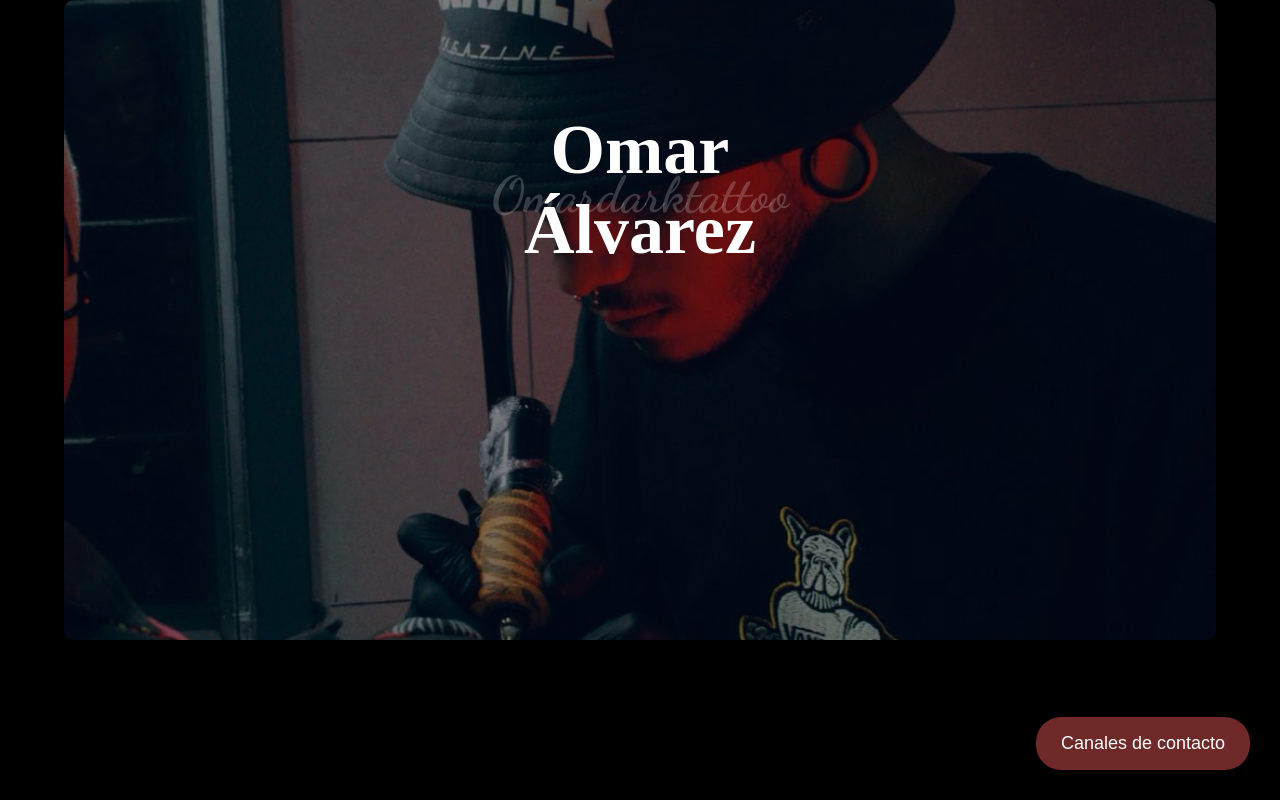
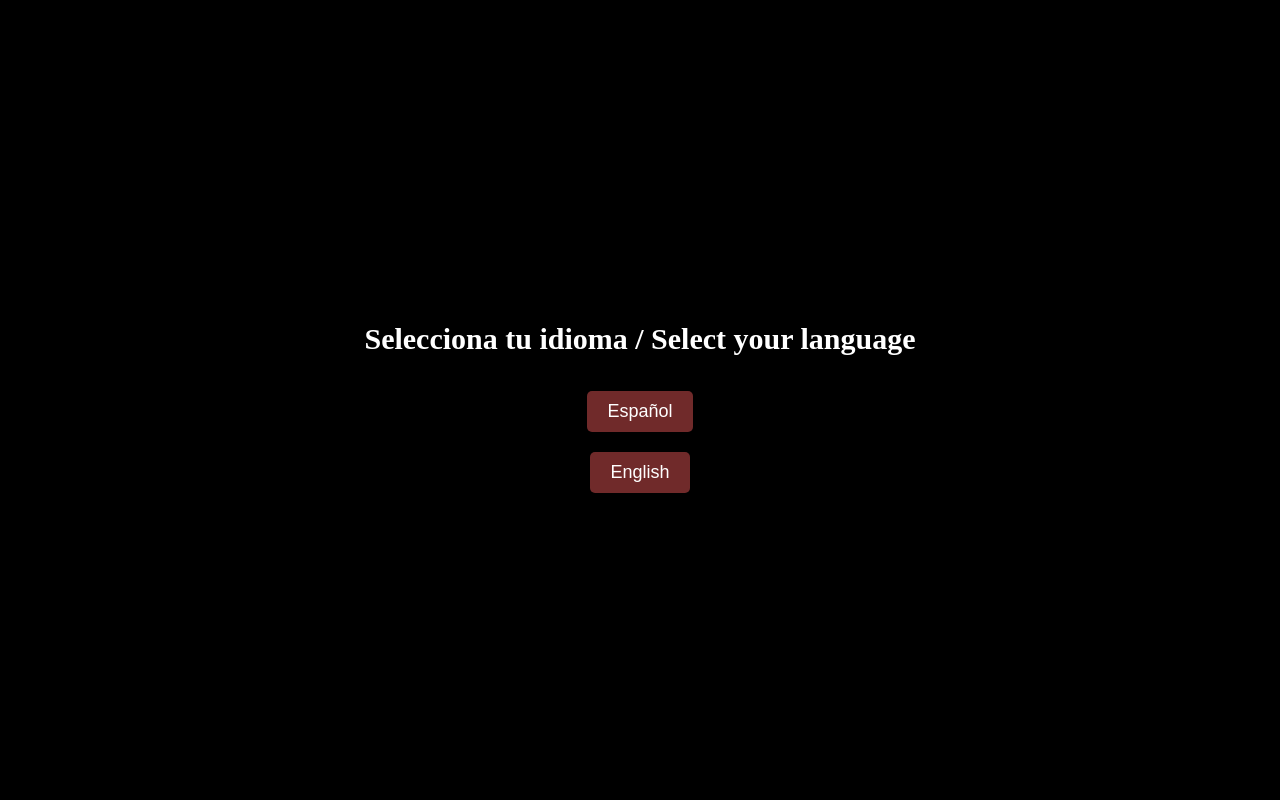
Before and after one commit to danielarodriguez4/Portfolio, a React (Vite) app: page / in a window 1280 px wide. Shown: the top 800 px of the page. Built offline with nearby package versions, Linux system fonts and the light colour scheme; a web font is replaced by a local one.

Commit message:
Se agrega la opción de los idiomas

```diff
--- /dev/null
+++ b/src/LanguageSelector.jsx
@@ -0,0 +1,50 @@
+import React, { useState, useEffect } from "react";
+
+const LanguageSelector = ({ onSelectLanguage }) => {
+  const [language, setLanguage] = useState(localStorage.getItem("language") || "");
+
+  useEffect(() => {
+    if (language) {
+      onSelectLanguage(language);
+    }
+  }, [language, onSelectLanguage]);
+
+  const handleLanguageSelect = (lang) => {
+    setLanguage(lang);
+    localStorage.setItem("language", lang);
+    onSelectLanguage(lang);
+  };
+
+  return (
+    <div style={styles.container}>
+      <h2>Selecciona tu idioma / Select your language</h2>
+      <button style={styles.button} onClick={() => handleLanguageSelect("es")}>Español</button>
+      <button style={styles.button} onClick={() => handleLanguageSelect("en")}>English</button>
+    </div>
+  );
+};
+
+const styles = {
+  container: {
+    display: "flex",
+    flexDirection: "column",
+    justifyContent: "center",
+    alignItems: "center",
+    height: "100vh",
+    backgroundColor: "#000",
+    color: "#fff",
+    fontSize: "20px",
+  },
+  button: {
+    margin: "10px",
+    padding: "10px 20px",
+    fontSize: "18px",
+    backgroundColor: "#702a2a",
+    color: "white",
+    border: "none",
+    cursor: "pointer",
+    borderRadius: "5px",
+  },
+};
+
+export default LanguageSelector;
--- a/src/PortfolioPage.css
+++ b/src/PortfolioPage.css
@@ -17,7 +17,7 @@
   font-weight: 700;
   color: rgba(255, 255, 255, 0.2); /* Blanco transparente */
   position: absolute;
-  top: 155px;
+  top: 160px;
   left: 50%; /* Centrar en relación con el padre */
   transform: translateX(-50%); /* Asegura el centrado exacto */
   z-index: 1;
@@ -66,7 +66,7 @@ body {
   background-repeat: no-repeat;
   color: white;
   border-radius: 10px;
-  margin-bottom: 50px ;
+  margin-bottom: 5px ;
 }
 
 /* Agregar un overlay oscuro para mejorar el contraste */
@@ -91,7 +91,6 @@ body {
 .header h1 {
   font-size: 40px;
   font-weight: bold;
-  margin: 0;
 }
 
 .header p {
@@ -155,7 +154,7 @@ body {
 
 .hero h2 {
   font-size: 24px;
-  margin-bottom: 10px;
+  margin-bottom: 5px;
   font-weight: bold;
 }
 
--- a/src/PortfolioPage.jsx
+++ b/src/PortfolioPage.jsx
@@ -1,9 +1,41 @@
-import React, { useState } from "react";
-import "./PortfolioPage.css"; // Archivo de estilos CSS externo
+import React, { useState, useEffect } from "react";
+import LanguageSelector from "./LanguageSelector";
+import "./PortfolioPage.css";
 
 const PortfolioPage = () => {
+  const [language, setLanguage] = useState(localStorage.getItem("language") || "");
   const [selectedImage, setSelectedImage] = useState(null);
-  const [isOpen, setIsOpen] = useState(false); // Estado para abrir/cerrar el menú
+  const [isOpen, setIsOpen] = useState(false);
+
+  useEffect(() => {
+    if (!language) return;
+    localStorage.setItem("language", language);
+  }, [language]);
+
+  if (!language) {
+    return <LanguageSelector onSelectLanguage={setLanguage} />;
+  }
+
+  const texts = {
+    es: {
+      aboutMe: "Sobre mí",
+      description:
+        "Soy Omar Álvarez, tatuador con 8 años de experiencia, viviendo actualmente en Medellín, Colombia, pero con posibilidad de llevar mi arte a cualquier lugar del mundo. Mi pasión por el arte me llevó a especializarme en el estilo tradicional, donde las líneas sólidas, los colores vibrantes y la estética atemporal se convierten en mi sello personal.",
+      portfolio: "Conoce mi trabajo",
+      contact: "Canales de contacto",
+      otherSection: "Otra sección",
+      otherContent: "Te quiero mucho precioso"
+    },
+    en: {
+      aboutMe: "About Me",
+      description:
+        "I am Omar Álvarez, a tattoo artist with 8 years of experience, currently living in Medellín, Colombia, but with the possibility of bringing my art anywhere in the world. My passion for art led me to specialize in the traditional style, where solid lines, vibrant colors, and timeless aesthetics become my signature.",
+      portfolio: "See My Work",
+      contact: "Contact Channels",
+      otherSection: "Another Section",
+      otherContent: "I love you so much, precious"
+    },
+  };
 
   const images = [
     "/legs.jpeg", "/legs2.jpeg", "/leg2.jpeg", "/leg1.jpeg", "/woman1.jpeg",
@@ -13,37 +45,24 @@ const PortfolioPage = () => {
   ];
 
   return (
-    <>
-
-      {/* Contenedor principal */}
     <div className="container">
-        {/* Header con imagen de fondo */}
       <header className="header">
         <div className="header-overlay"></div>
-
-          {/* 🔹 Texto doble superpuesto */}
         <div className="header-title">
           <span className="text-back">Omardarktattoo</span>
           <span className="text-front">Omar Álvarez</span>
         </div>
-
-         { /*<div className="header-content">
-            <h1>Omar Álvarez</h1>
-            <p>Explorando el arte del tatuaje con pasión y detalle.</p>
-          </div> */}
-
       </header>
 
-        {/* Hero Section */}
       <section className="hero">
         <div className="hero-content">
-            <h2>Sobre mí</h2>
-            <p>Soy Omar Álvarez, tatuador con 8 años de experiencia, viviendo actualmente en Medellín, Colombia, pero con posibilidad de llevar mi arte a cualquier lugar del mundo. Mi pasión por el arte me llevó a especializarme en el estilo tradicional, donde las líneas sólidas, los colores vibrantes y la estética atemporal se convierten en mi sello personal. A lo largo de mi trayectoria, he perfeccionado mi técnica para crear tatuajes llenos de carácter y personalidad. Me esfuerzo en cada pieza para garantizar calidad y detalle, asegurando que cada diseño perdure en el tiempo.</p>
+          <h2>{texts[language].aboutMe}</h2>
+          <p>{texts[language].description}</p>
         </div>
       </section>
-        {/* Portfolio Section */}
+
       <section id="portfolio" className="portfolio">
-          <h2>Conoce mi trabajo</h2>
+        <h2>{texts[language].portfolio}</h2>
         <div className="gallery grid-layout">
           {images.map((src, index) => (
             <div key={index} className="artwork" onClick={() => setSelectedImage(src)}>
@@ -53,7 +72,6 @@ const PortfolioPage = () => {
         </div>
       </section>
 
-        {/* Modal para imagen ampliada */}
       {selectedImage && (
         <div className="modal" onClick={() => setSelectedImage(null)}>
           <div className="modal-content" onClick={(e) => e.stopPropagation()}>
@@ -63,19 +81,16 @@ const PortfolioPage = () => {
         </div>
       )}
 
-        {/* About Section */}
-        <section id="about" className="about">
-          <h2>Otra sección</h2>
-          <p>Te quiero mucho precioso</p>
+      <section className="other-section">
+        <h2>{texts[language].otherSection}</h2>
+        <p>{texts[language].otherContent}</p>
       </section>
 
-        {/* Botón flotante de "Canales de Contacto" */}
       <div className="contact-float">
         <button className="contact-button" onClick={() => setIsOpen(!isOpen)}>
-            Canales de contacto
+          {texts[language].contact}
         </button>
 
-          {/* Opciones desplegables */}
         {isOpen && (
           <div className="contact-options">
             <a href="https://wa.me/573207041614" target="_blank" rel="noopener noreferrer">
@@ -88,7 +103,6 @@ const PortfolioPage = () => {
         )}
       </div>
     </div>
-    </>
   );
 };
 
```
Lines whose indentation alone changed are shown as unchanged.
